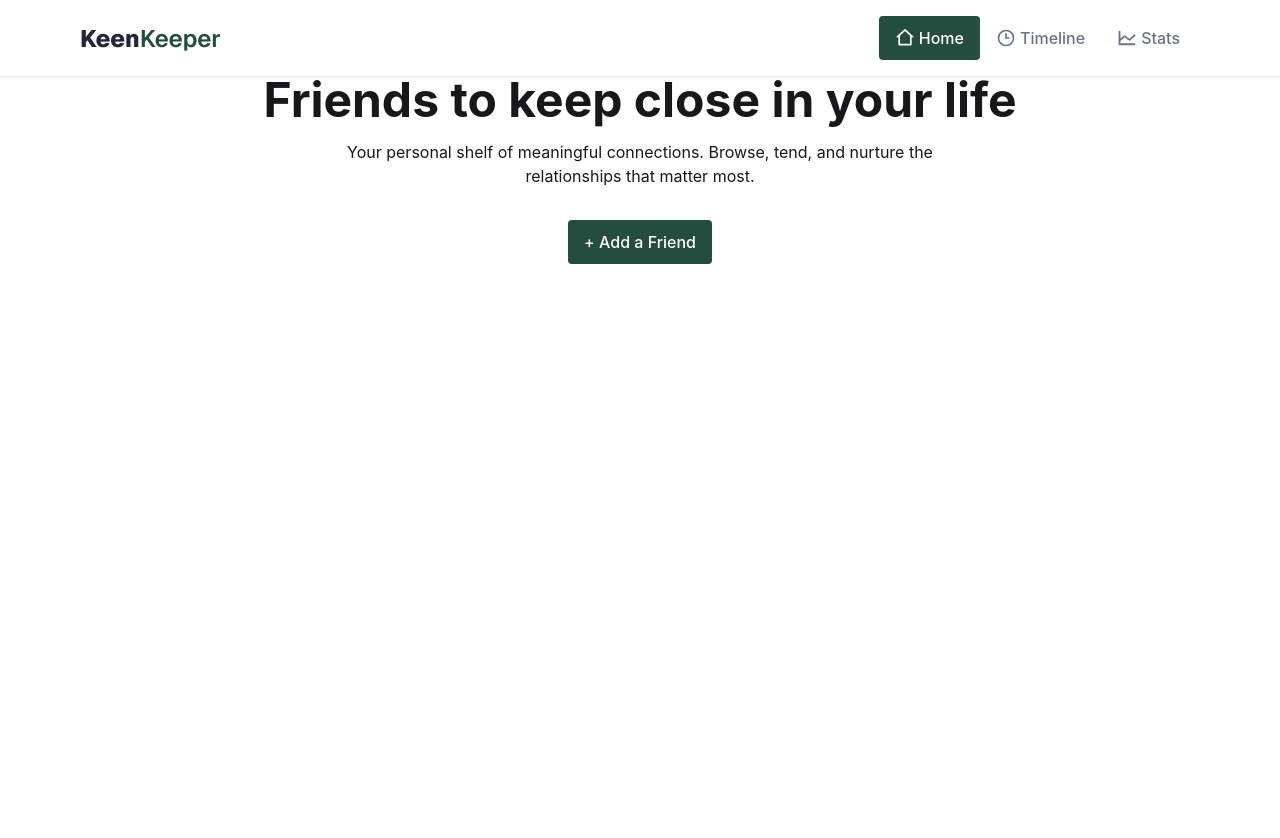
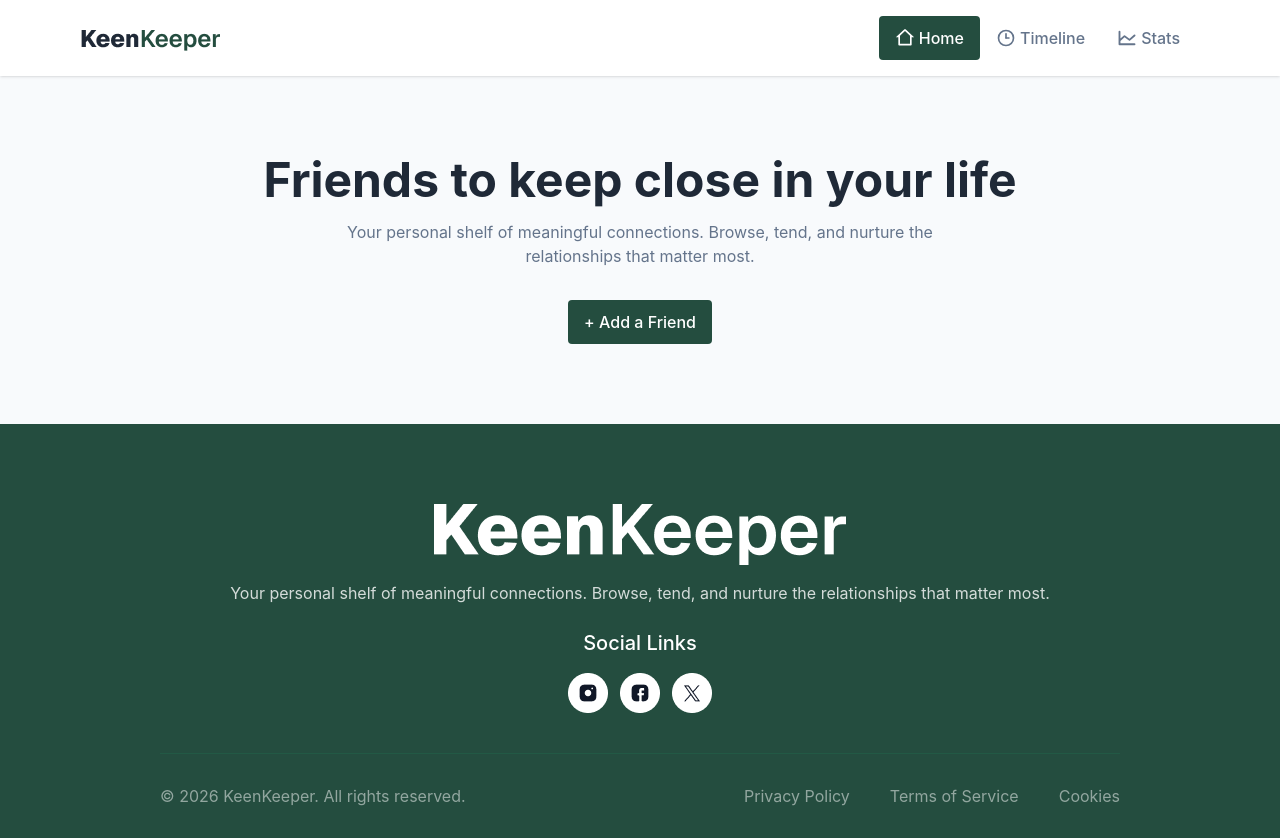
Before and after one commit to mahemel/ph07-keen-keeper, a React (Vite) app: page / in a window 1280 px wide. Before the commit the page ends 800 px from the top, so only its background shows below. Built offline with nearby package versions, Linux system fonts and the light colour scheme.

Commit message:
Footer added

```diff
--- /dev/null
+++ b/src/components/shared/Footer.jsx
@@ -0,0 +1,61 @@
+import LogoXL from "./../../assets/logo-xl.png";
+import Facebook from "./../../assets/facebook.png";
+import Twitter from "./../../assets/twitter.png";
+import Instagram from "./../../assets/instagram.png";
+import { Link } from "react-router";
+
+const Footer = () => {
+    return (
+        <footer className="bg-dark-green mt-auto pt-20 pb-7.5">
+            <div className="w-9/12 mx-auto text-base text-center flex flex-col items-center">
+                <Link className="mb-4" href="/">
+                    <img src={LogoXL} alt="Footer Logo" />
+                </Link>
+
+                <p className="text-white/80 text-base mb-6">
+                    Your personal shelf of meaningful connections. Browse, tend,
+                    and nurture the relationships that matter most.
+                </p>
+
+                <p className="text-xl text-white font-medium mb-4">
+                    Social Links
+                </p>
+                <ul className="flex gap-3 mb-10">
+                    <li>
+                        <a href="#">
+                            <img src={Instagram} alt="Instagram Logo" />
+                        </a>
+                    </li>
+                    <li>
+                        <a href="#">
+                            <img src={Facebook} alt="Facebook Logo" />
+                        </a>
+                    </li>
+                    <li>
+                        <a href="#">
+                            <img src={Twitter} alt="Twitter Logo" />
+                        </a>
+                    </li>
+                </ul>
+
+                <div className="border-t border-[#1A8862]/20 pt-7.5 flex justify-between w-full text-white/50 text-base">
+                    <p>&copy; 2026 KeenKeeper. All rights reserved.</p>
+
+                    <ul className="flex gap-10">
+                        <li>
+                            <a href="#">Privacy Policy</a>
+                        </li>
+                        <li>
+                            <a href="#">Terms of Service</a>
+                        </li>
+                        <li>
+                            <a href="#">Cookies</a>
+                        </li>
+                    </ul>
+                </div>
+            </div>
+        </footer>
+    );
+};
+
+export default Footer;
--- a/src/index.css
+++ b/src/index.css
@@ -1,2 +1,13 @@
 @import "tailwindcss";
 @plugin "daisyui";
+@theme {
+    --color-dark-green: #244d3f;
+    --color-dark-black: #1f2937;
+    --color-light-gray: #64748b;
+}
+#root {
+    display: flex;
+    flex-direction: column;
+    min-height: 100vh;
+    background: #f8fafc;
+}
--- a/src/layout/MainLayout.jsx
+++ b/src/layout/MainLayout.jsx
@@ -1,12 +1,16 @@
 import React from "react";
 import { Outlet } from "react-router";
 import Navbar from "../components/shared/Navbar";
+import Footer from "../components/shared/Footer";
 
 const MainLayout = () => {
     return (
         <>
             <Navbar></Navbar>
-            <Outlet></Outlet>
+            <main className="py-20">
+                <Outlet></Outlet>
+            </main>
+            <Footer></Footer>
         </>
     );
 };
```
Also changed, not shown: index.html (indentation only).
